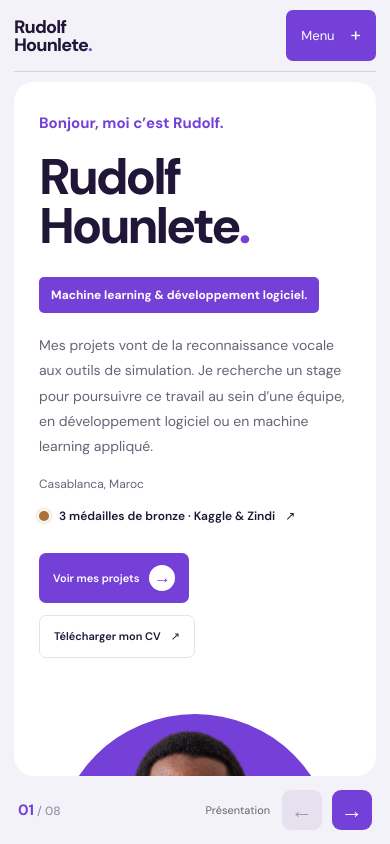
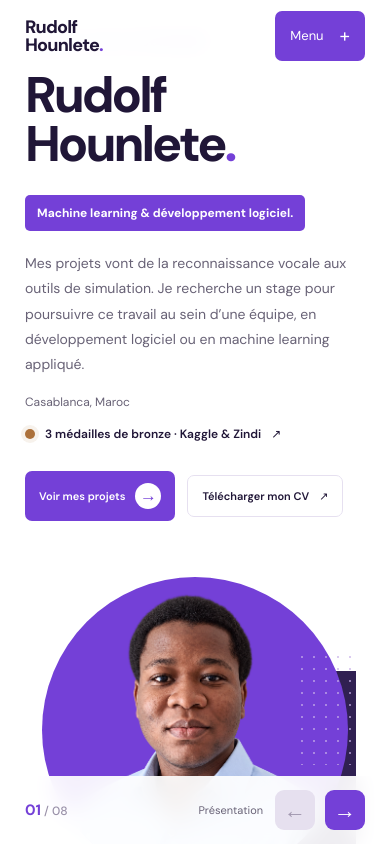
Before and after one commit to Rudolf-Staline/Portfolio, a React (Vite) app: page /#accueil in a window 390 px wide. Built offline with nearby package versions, Linux system fonts and the light colour scheme.

Commit message:
Fill the viewport with edge-to-edge slides

```diff
--- a/src/App.tsx
+++ b/src/App.tsx
@@ -60,6 +60,7 @@ function App() {
   const [selected, setSelected] = useState<Project | null>(null)
   const [slideIndex, setSlideIndex] = useState(slideFromHash)
   const activeSlide = slides[slideIndex]
+  const chromeTheme = ['apropos', 'contact'].includes(activeSlide.id) ? ' on-dark' : ''
   const deck = useRef<HTMLElement>(null)
   const navigateTo = (index: number, behavior: ScrollBehavior = 'smooth') => {
     const next = Math.max(0, Math.min(slides.length - 1, index))
@@ -159,7 +160,7 @@ function App() {
   return (
     <>
       <a className="skip-link" href="#main">Aller à la slide</a>
-      <header className="header wrap">
+      <header className={`header wrap${chromeTheme}`}>
         <a className="wordmark" href="#accueil" aria-label="Rudolf Hounlete — accueil">Rudolf<br />Hounlete<span>.</span></a>
         <button className="menu-toggle" type="button" aria-expanded={menuOpen} aria-controls="navigation" onClick={() => setMenuOpen(!menuOpen)}>{menuOpen ? 'Fermer' : 'Menu'} <span aria-hidden="true">{menuOpen ? '−' : '+'}</span></button>
         <nav id="navigation" className={menuOpen ? 'navigation is-open' : 'navigation'} aria-label="Navigation principale">
@@ -227,7 +228,7 @@ function App() {
 
         <section className="contact-section" id="contact"><div><p className="eyebrow"><span /> Contact</p><h2>Un stage dans votre équipe<span> ?</span></h2><p>Je recherche un stage en développement logiciel ou en machine learning appliqué. Si mon parcours correspond à ce que vous cherchez, je serais heureux d’échanger sur votre équipe et les projets auxquels je pourrais contribuer.</p></div><a className="button button-dark" href={`mailto:${contact.email}?subject=Proposition%20de%20stage`}>Proposer un stage <span className="round-arrow"><Arrow diagonal /></span></a><div className="contact-links"><a className="contact-email" href={`mailto:${contact.email}`}>{contact.email}</a><a className="text-link" href={contact.github} target="_blank" rel="noreferrer">GitHub <Arrow diagonal /></a>{contact.linkedin && <a className="text-link" href={contact.linkedin} target="_blank" rel="noreferrer">LinkedIn <Arrow diagonal /></a>}</div></section>
       </main>
-      <footer className="wrap deck-controls" aria-label="Navigation des slides">
+      <footer className={`wrap deck-controls${chromeTheme}`} aria-label="Navigation des slides">
         <div className="deck-label" aria-live="polite"><strong>{String(slideIndex + 1).padStart(2, '0')}<span> / {String(slides.length).padStart(2, '0')}</span></strong><span>{activeSlide.label}</span><span className="deck-scroll-hint">Défilez pour naviguer</span></div>
         <nav className="deck-dots" aria-label="Choisir une slide">{slides.map((slide, index) => <button key={slide.id} type="button" onClick={() => navigateTo(index)} aria-label={`Slide ${index + 1} : ${slide.label}`} aria-current={slideIndex === index ? 'step' : undefined} title={slide.label}><span /></button>)}</nav>
         <div className="deck-arrows"><button type="button" onClick={() => navigateTo(slideIndex - 1)} disabled={slideIndex === 0} aria-label="Slide précédente">←</button><button type="button" onClick={() => navigateTo(slideIndex + 1)} disabled={slideIndex === slides.length - 1} aria-label="Slide suivante">→</button></div>
--- a/src/index.css
+++ b/src/index.css
@@ -209,3 +209,20 @@ main.wrap.slide-deck { height: calc(100dvh - 168px); margin-top: 12px; overflow-
 .deck-scroll-hint { color: #938a9f; font-size: 10px; white-space: nowrap; }
 @media (max-width: 1000px) { .deck-scroll-hint { display: none; } }
 @media print { main.wrap.slide-deck { scroll-snap-type: none; }.slide-deck > section { min-height: 0; } }
+
+/* Edge-to-edge panels; navigation overlays the slide instead of shrinking it. */
+@media screen {
+  main.wrap.slide-deck { width: 100%; height: 100dvh; margin: 0; border-radius: 0; }
+  .slide-deck > section { min-height: 100dvh; border-radius: 0; padding: 118px max(6vw, calc((100vw - 1120px) / 2)) 98px; }
+  .header.wrap { position: fixed; inset: 0 0 auto; width: 100%; padding-inline: max(6vw, calc((100vw - 1120px) / 2)); z-index: 10; border: 0; background: #ffffffeb; backdrop-filter: blur(12px); }
+  .deck-controls.wrap { position: fixed; inset: auto 0 0; width: 100%; padding-inline: max(6vw, calc((100vw - 1120px) / 2)); z-index: 8; background: #ffffffeb; backdrop-filter: blur(12px); }
+  .header.on-dark, .deck-controls.on-dark { background: #302052eb; color: #ede4fc; }
+  .on-dark .wordmark span, .on-dark .deck-label strong { color: #c9a8ff; }
+  .on-dark .deck-label strong span, .on-dark .deck-scroll-hint { color: #c4b3dc; }
+  .on-dark .deck-dots button[aria-current="step"] span { background: #c9a8ff; }
+}
+@media screen and (max-width: 700px) {
+  .slide-deck > section { padding: 98px 25px 92px; }
+  .header.wrap, .deck-controls.wrap { padding-inline: 25px; }
+  .navigation { left: 14px; right: 14px; color: var(--ink); }
+}
```
Also changed, not shown: 1 other file (tests, documents, lock files or other folders).
